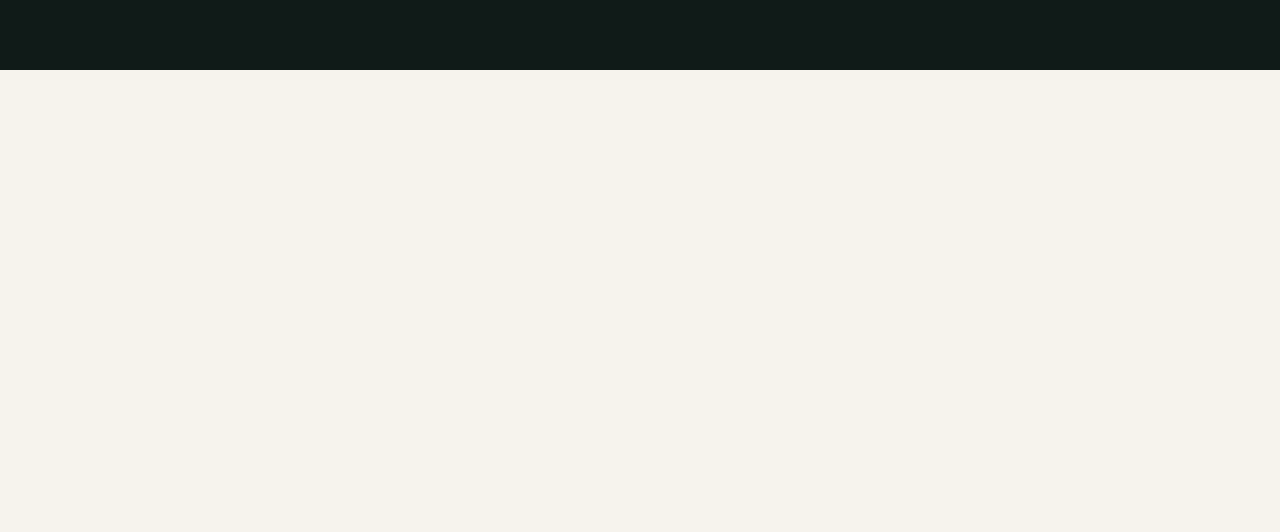
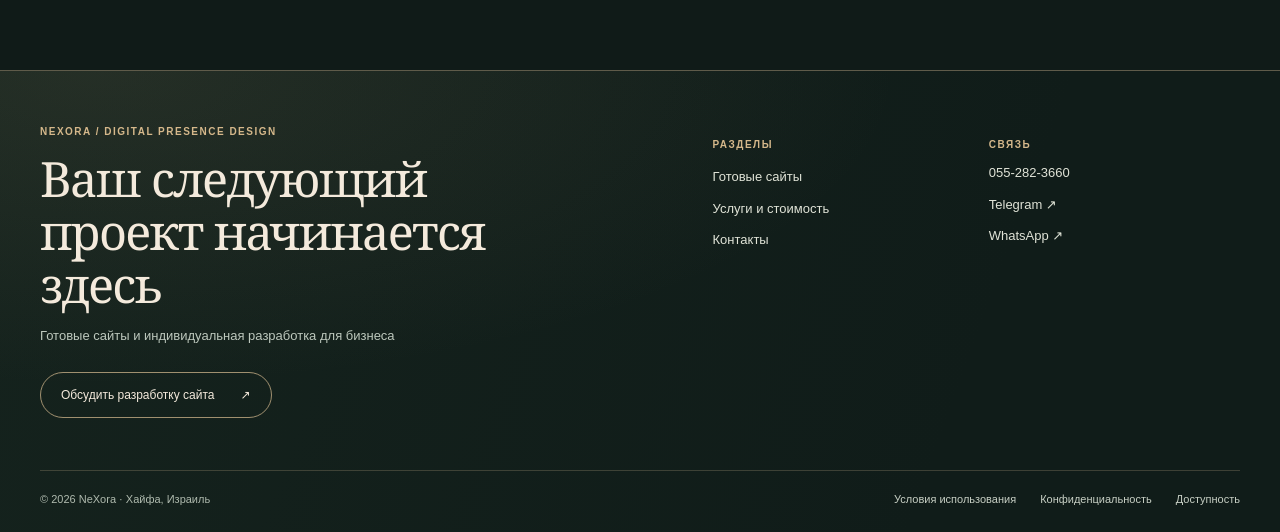
Before and after one commit to tsstish/nexora, a Next.js app: page /building-preview/pricing in a window 1280 px wide. Shown: the part 3754-4286 px from the top of the page. Before the commit the page ends 3824 px from the top, so only its background shows below. Built offline with nearby package versions, Linux system fonts and the light colour scheme; no server answers.

Commit message:
feat(loft): render one consistent footer on every preview page

```diff
--- a/src/app/building-preview/layout.tsx
+++ b/src/app/building-preview/layout.tsx
@@ -1,7 +1,13 @@
 import type { ReactNode } from "react";
 import { CurrencyProvider } from "./CurrencyControl";
+import { StudioFooter } from "./StudioFooter";
 import "./currency.css";
 
 export default function PreviewLayout({ children }: { children: ReactNode }) {
-  return <CurrencyProvider>{children}</CurrencyProvider>;
+  return (
+    <CurrencyProvider>
+      {children}
+      <StudioFooter />
+    </CurrencyProvider>
+  );
 }
```
